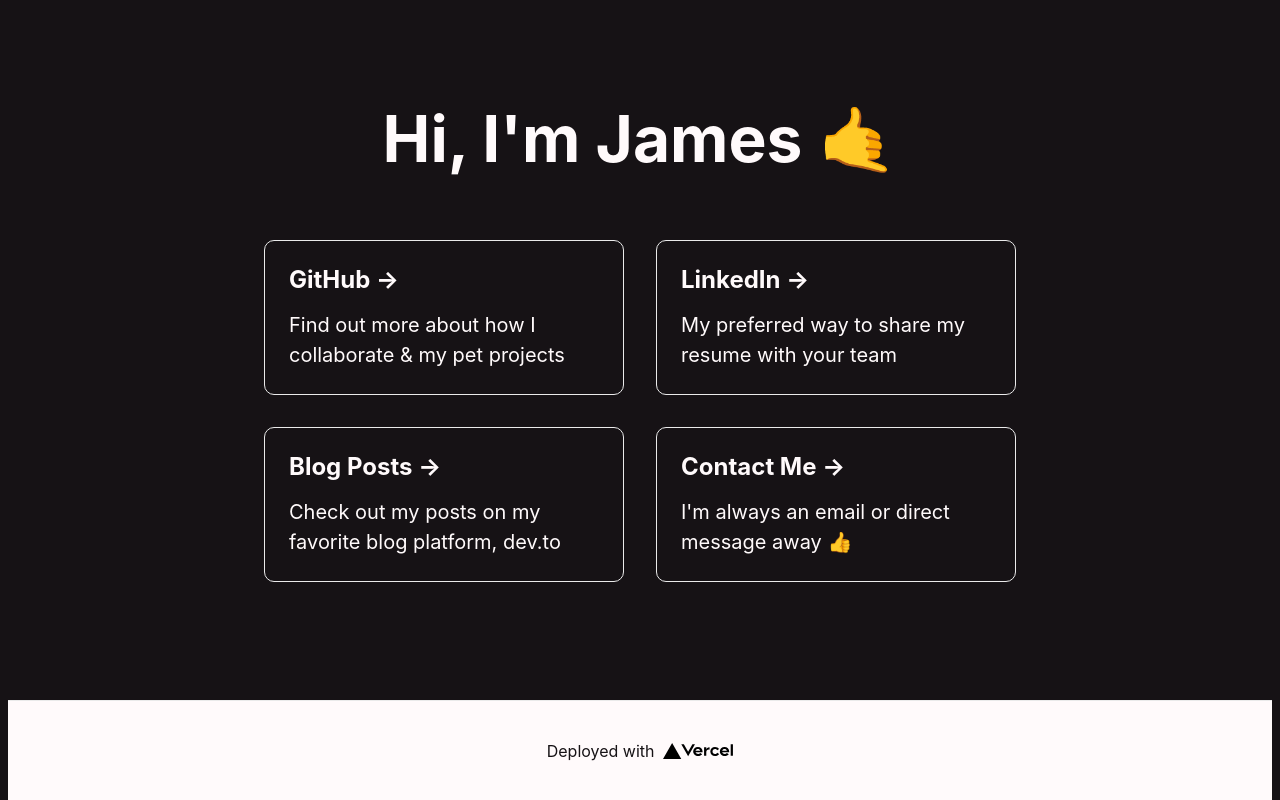
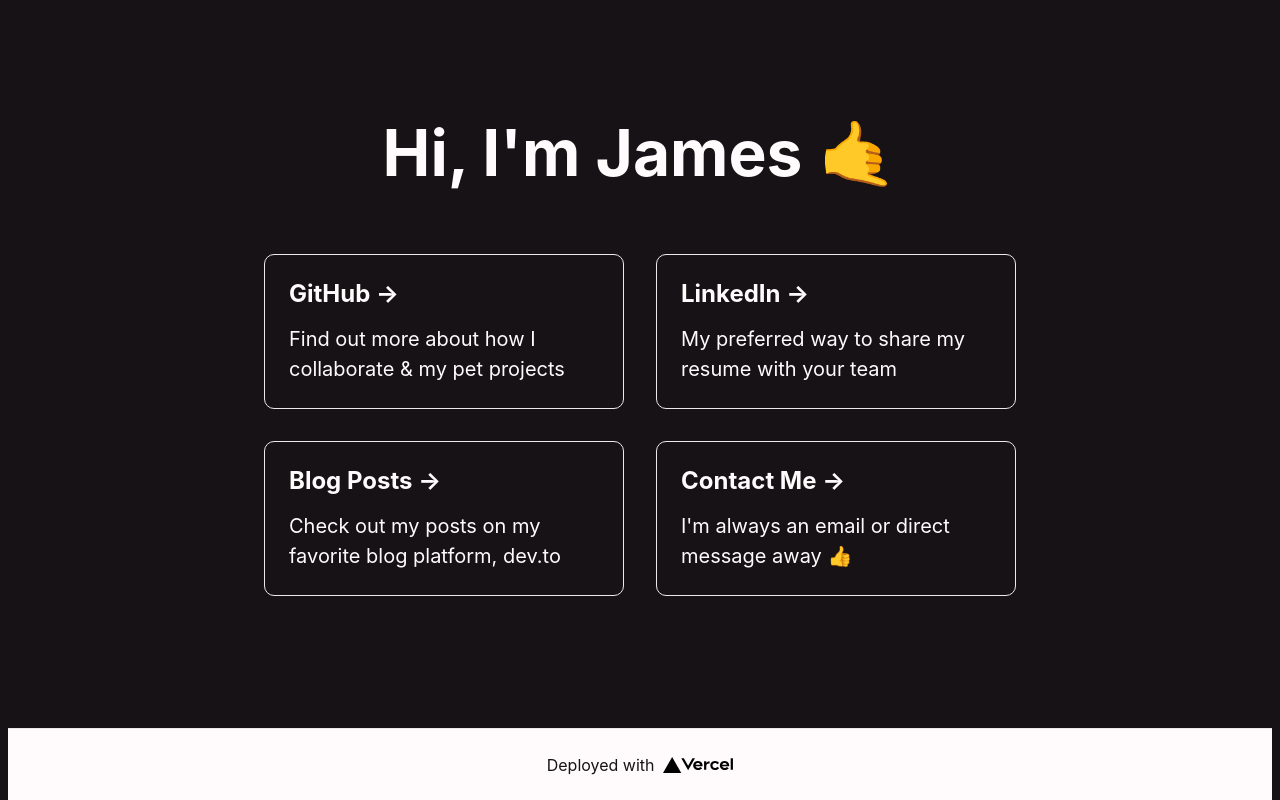
Before and after one commit to jimboslicethat/folio, a Next.js app: page / in a window 1280 px wide. Built offline with nearby package versions, Linux system fonts and the light colour scheme.

Commit message:
Change height on footer

```diff
--- a/styles/Home.module.css
+++ b/styles/Home.module.css
@@ -18,7 +18,7 @@
 
 .footer {
   width: 100%;
-  height: 100px;
+  height: 72px;
   background-color: #fffafb;
   color: #161215;
   border-top: 1px solid #eaeaea;
```
